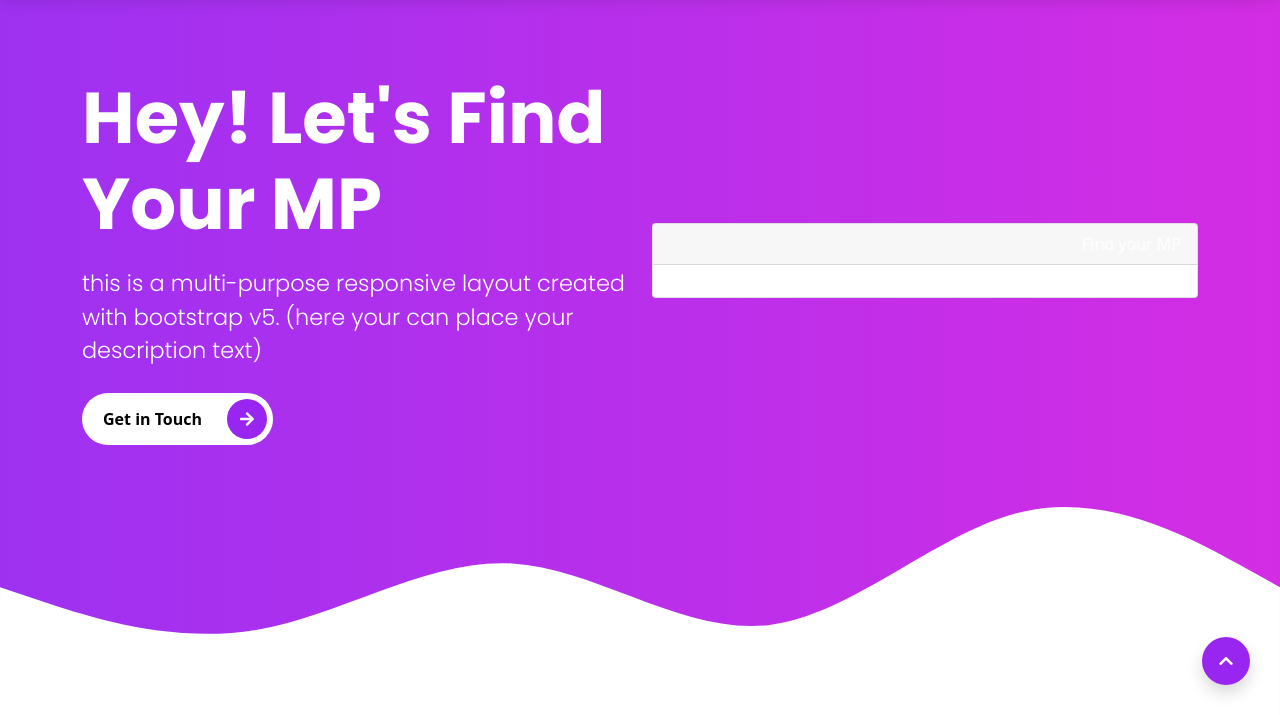
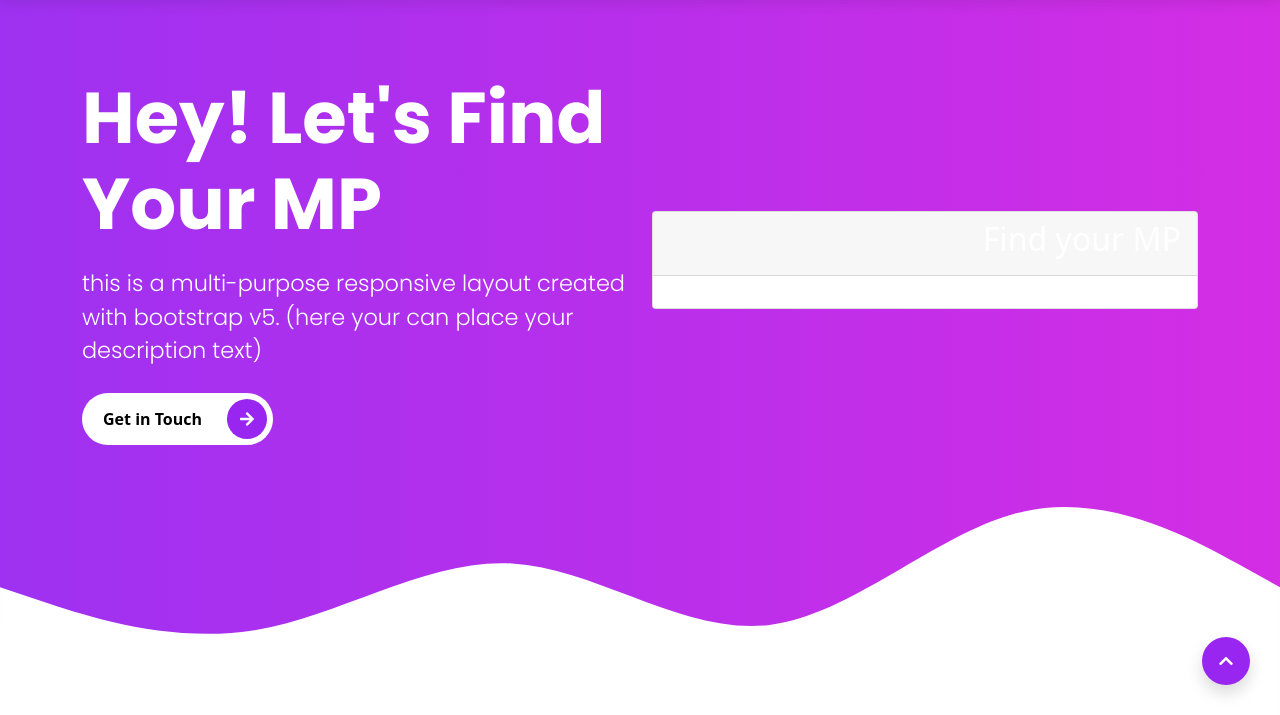
Before and after one commit to alexwilks88/messagethem, a website: page index.html in a window 1280 px wide. Shown: the part 85-800 px from the top of the page. Drawn offline with nearby package versions, Linux system fonts and the light colour scheme; files that its build step writes are made by us from their sources.

Commit message:
Update index.html

```diff
--- a/index.html
+++ b/index.html
@@ -67,7 +67,7 @@
       <div class="col-md-6 intros text-end">
         <div class="card">
             <div class="card-header">
-                Find your MP
+                <h2 class="card-title">Find your MP</h2>
             </div>
             <div class="card-body">
 
```
